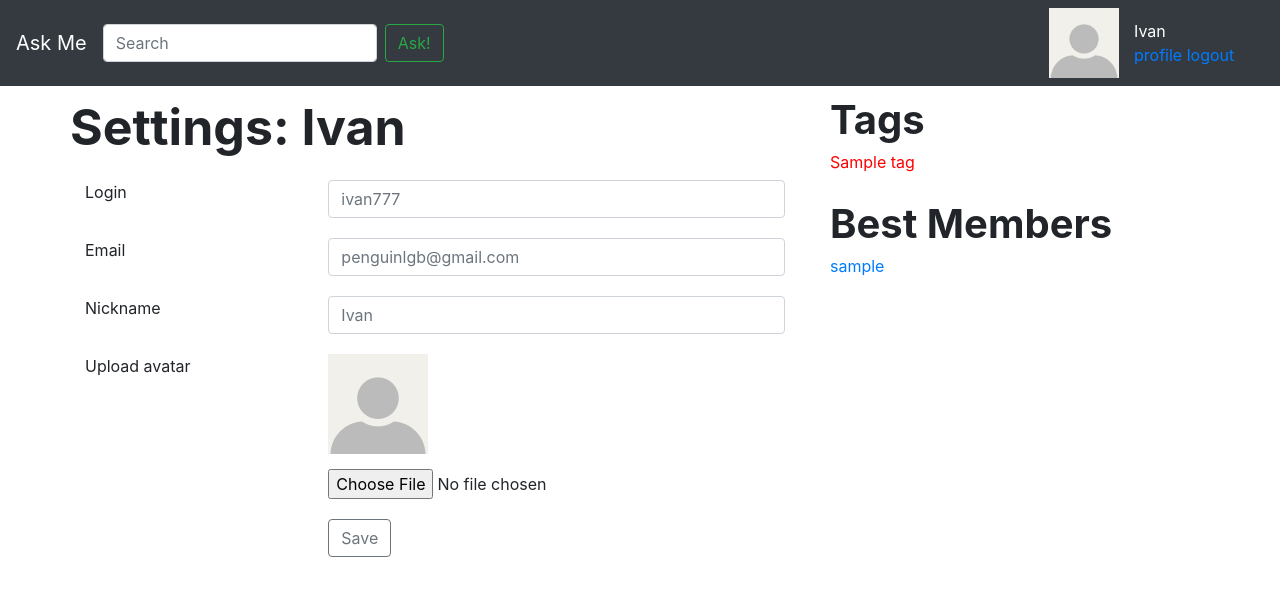
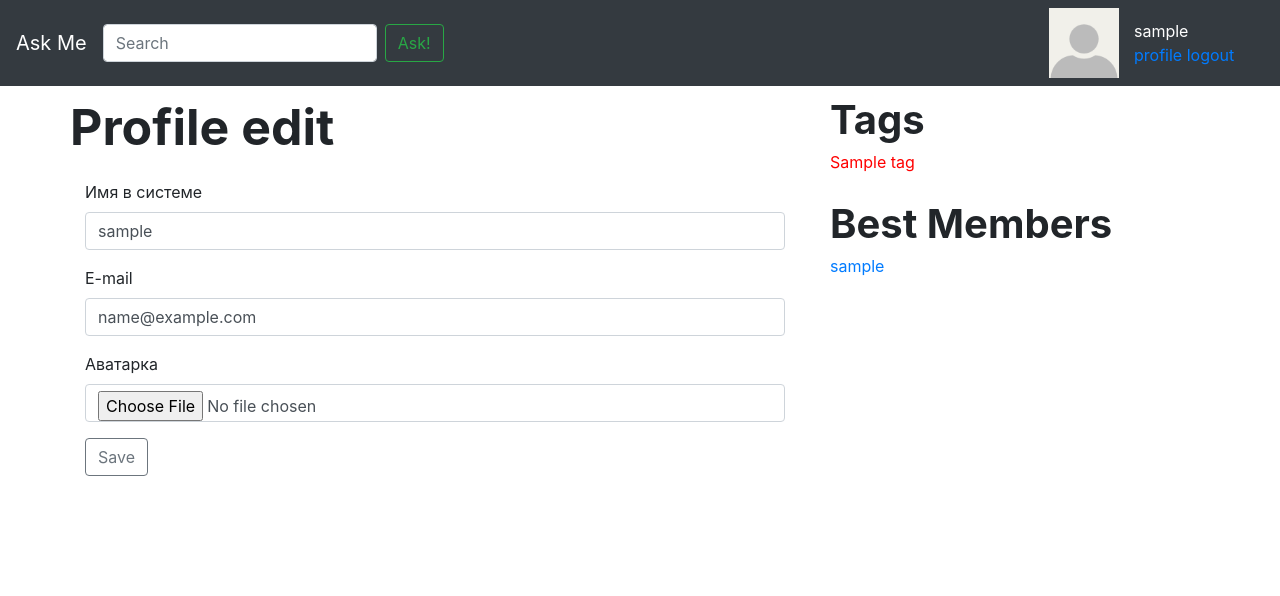
Before and after one commit to Penguin-Run/WEB-TP-SEM1-askme, a Django app: page /profile/edit in a window 1280 px wide. Shown: the top 596 px of the page. Run offline with Django 3.2, Linux system fonts and the light colour scheme; a user stored in the database is signed in; tables that the repository leaves empty hold one stand-in row (values such as "Sample post"); some libraries are stand-ins or nearby versions.

Commit message:
authorization forms implemented

```diff
--- a/app/forms.py
+++ b/app/forms.py
@@ -1,11 +1,20 @@
 from django import forms
 from app.models import Question, Profile
 from django.contrib.auth.models import User
+
+class EditProfileForm(forms.ModelForm):
+	class Meta:
+		model = Profile
+		fields = ['user_name', 'email', 'image']
 
 class CreateUserForm(forms.ModelForm):
 	class Meta:
 		model = User
 		fields = ['username', 'email', 'password']
+
+	def __init__(self, *args, **kwargs):
+		super().__init__(*args, **kwargs)
+		self.fields['password'].widget = forms.PasswordInput()
 
 class CreateProfileForm(forms.ModelForm):
 	class Meta:
--- a/app/views.py
+++ b/app/views.py
@@ -6,7 +6,7 @@ from app.models import Question, Answer, Profile
 from django.contrib.auth.models import User
 from django.contrib import auth
 from django.contrib.auth.decorators import login_required
-from app.forms import LoginForm, AskForm, CreateProfileForm, CreateUserForm
+from app.forms import LoginForm, AskForm, CreateProfileForm, CreateUserForm, EditProfileForm
 
 
 def paginate(request, object_list, per_page = 5):
@@ -57,7 +57,7 @@ def question_answers(request, question_id):
 @login_required
 def ask_question(request):
 	if request.method == 'GET':
-		form = AskForm() # TODO: doesn't redirect back on ask form after logging in
+		form = AskForm() # TODO: issue - doesn't redirect back on ask form after logging in
 	else:
 		form = AskForm(data=request.POST)
 		if form.is_valid():
@@ -70,6 +70,8 @@ def ask_question(request):
 	return render(request, 'add_question_form.html', ctx)
 
 def login(request):
+	redirect_to = request.GET.get('next', '/')
+	error_message = None
 	if request.method == 'GET':
 		form = LoginForm()
 	else:
@@ -82,13 +84,17 @@ def login(request):
 
 				auth.login(request, user)
 				# /?next = /polls/3
-				return redirect("/") # TODO: сделать адаптивный редирект, чтобы возвращал туда откуда пришли на аутентифию
-	ctx = { 'form': form }
+				redirect_path = request.GET.get('next', '/')
+				return redirect(redirect_path) # TODO: сделать адаптивный редирект, чтобы возвращал туда откуда пришли на аутентифию
+			else:
+				error_message = "Incorrect login or password"
+	ctx = { 'form': form, 'redirect_to': redirect_to, 'error_message': error_message }
 	return render(request, 'auth.html', ctx)
 
 def logout(request):
 	auth.logout(request)
-	return redirect("/")
+	redirect_path = request.GET.get('next', '/')
+	return redirect(redirect_path)
 
 def sign_up(request):
 	if request.method == 'GET':
@@ -96,7 +102,7 @@ def sign_up(request):
 		form_user = CreateUserForm()
 	else:
 		data = request.POST
-		# TODO: return default image field value after validation, even if valid image value passed to form
+		# TODO: solve issue - return default image field value after validation, even if valid image value passed to form
 		profile_data = { 'image': data.get('image') }
 		user_data = { 'username': data.get('username'), 'email': data.get('email'), 'password': data.get('password') }
 		form_profile = CreateProfileForm(data = profile_data)
@@ -115,6 +121,25 @@ def sign_up(request):
 	ctx = { 'form_profile': form_profile, 'form_user': form_user }
 	return render(request, 'registration.html', ctx)
 
-def settings(request):
-	return render(request, 'settings.html', {
-		})
+# TODO: solve issue with image field (чтобы оно тоже проставлялось корректно в бд)
+@login_required
+def edit_profile(request):
+	cur_user = request.user.profile
+	if request.method == 'GET':
+		form = EditProfileForm(data = { 'user_name': cur_user.user_name, 'email': cur_user.email, 'image': cur_user.image })
+	else:
+		form = EditProfileForm(data = request.POST)
+		if form.is_valid():
+			print('FORM EDITED !!!')
+			data = form.cleaned_data
+			print(data)
+			cur_user.user_name = data.get('user_name')
+			cur_user.email = data.get('email')
+			cur_user.image = data.get('image')
+			request.user.username = data.get('user_name')
+			request.user.email = data.get('email')
+			cur_user.save()
+			request.user.save()
+
+	ctx = { 'form': form }
+	return render(request, 'settings.html', ctx)
--- a/askme/urls.py
+++ b/askme/urls.py
@@ -32,5 +32,5 @@ urlpatterns = [
     path('login/', views.login, name='login'),
     path('logout/', views.logout, name='logout'),
     path('signup/', views.sign_up, name='signup'),
-    path('profile/edit', views.settings, name='profile_edit'),
+    path('profile/edit', views.edit_profile, name='profile_edit'),
 ]
--- a/templates/inc/navbar.html
+++ b/templates/inc/navbar.html
@@ -11,13 +11,13 @@
     <img id="navbar_avatar_image" src="{% static "img/111.jpg" %}" alt="My image">
     <div>
         <div class="profile_info">
-            <span id="name">Ivan</span>
+            <span id="name"> {{ request.user.username }} </span>
             <div class="header_profile_links">
                 {% if request.user.is_authenticated %}
                     <a  href="{% url 'profile_edit' %}">profile</a>
-                    <a class="" href="{% url 'logout' %}">logout</a>
+                    <a class="" href="{% url 'logout' %}?next={{ request.path }}">logout</a>
                 {% else %}
-                    <a class="" href="{% url 'login' %}">login</a>
+                    <a class="" href="{% url 'login' %}?next={{ request.path }}">login</a>
                     <a class="" href="{% url 'signup' %}">signup</a>
                 {% endif %}
             </div>
--- a/templates/registration.html
+++ b/templates/registration.html
@@ -6,11 +6,8 @@
     <div class="row">
         <span id="page_header">Registration</span>
     </div>
-    <div class="row">
-        <span id="alert_message">Sorry, this email address already registered(</span>
-    </div>
 
-    <form class="form" method="POST" action="/signup/">
+    <form class="form" method="POST" action="/signup/" novalidate>
         {% csrf_token %}
         {% bootstrap_form form_user %}
         {% bootstrap_form form_profile %}
--- a/templates/settings.html
+++ b/templates/settings.html
@@ -1,42 +1,22 @@
 {% extends 'inc/base.html' %}
 {% load static %}
+{% load bootstrap4 %}
 
 
 {% block content %}
     <div class="row">
-        <span id="page_header">Settings: <span>Ivan</span></span>
+        <span id="page_header">Profile edit</span>
     </div>
-    <div class="row input_row">
-        <div class="col-4 input_label">Login</div>
-        <div class="col-8">
-            <input type="text" class="form-control" placeholder="ivan777">
-        </div>
-    </div>
-    <div class="row input_row">
-        <div class="col-4 input_label">Email</div>
-        <div class="col-8">
-            <input type="text" class="form-control" placeholder="penguinlgb@gmail.com">
-        </div>
-    </div>
-    <div class="row input_row">
-        <div class="col-4 input_label">Nickname</div>
-        <div class="col-8">
-            <input type="text" class="form-control" placeholder="Ivan">
-        </div>
-    </div>
-    <div class="row input_row">
-        <div class="col-4 input_label">Upload avatar</div>
-        <div class="col-8">
-            <img src="{% static "img/111.jpg" %}" id="upload_avatar_img">
-            <input type="file" class="form-control-file file_ad" id="upload_avatar_file_input">
-        </div>
-    </div>
-    <div class="row">
-        <div class="col-4"></div>
-        <div class="col-8">
-            <button type="button" class="page_btn btn btn-outline-secondary">Save</button>
-        </div>
-    </div>
+
+    <form class="form" method="POST" action="/profile/edit">
+        {% csrf_token %}
+        {% bootstrap_form form %}
+
+        {% buttons %}
+            <button type="submit" class="page_btn btn btn-outline-secondary">Save</button>
+        {% endbuttons %}
+    </form>
+
 {% endblock content %}
 
 {% block right %}
```
Also changed, not shown: templates/auth.html (+4 -4 lines).
